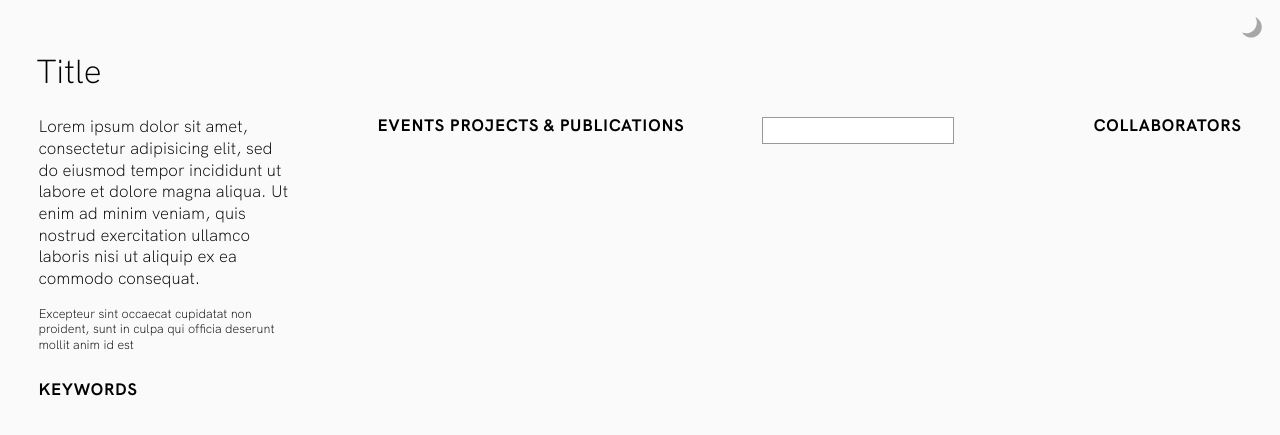
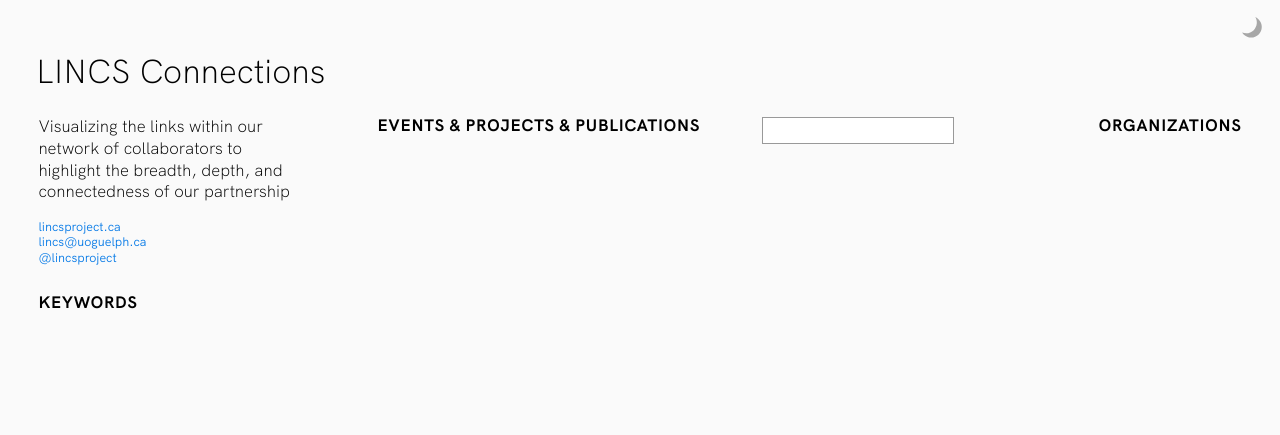
Before and after one commit to nrchtct/linkedlists_lod3, a PHP site: page / in a window 1280 px wide. Shown: the top 435 px of the page. Run offline with PHP 8.4, Linux system fonts and the light colour scheme; data that the repository does not hold is empty.

Commit message:
Adding images and updating config

```diff
--- a/index.php
+++ b/index.php
@@ -400,8 +400,8 @@ foreach ($right_items as $name) {
 	if (count($types)==1) echo $types[0];
 	else {
 		foreach ($types as $i=>$t) {
-			if (count($types)==$i+1) echo " &amp; ";
 			echo "<a href='#$t'>$t</a> ";
+			if (count($types)> $i+1) echo " &amp; ";
 		}
 	}
 
@@ -424,11 +424,11 @@ foreach ($items as $item) {
 	}
 
 	echo "<li class='$class_slug'>";
-	echo "<a href='{$item["link"]}'";
+	echo "<a href='{$item["url"]}'";
 	if ($item["hover"]!="") echo " title='{$item["hover"]}' ";
 	echo	">";
 
-	if ($item["img"]!="") echo "<img alt='{$item["title"]}' src='{$app_path}banners/{$item["img"]}'>";
+	if ($item["img"]!="") echo "<img alt='{$item["title"]}' src='{$app_path}img/banner/{$item["img"]}'>";
 
 	$regexp = "/(".implode($middle_items, "|").")/i";
 	error_log(print_r($regexp, true));
--- a/linkedlists/config.php
+++ b/linkedlists/config.php
@@ -1,19 +1,23 @@
 <?php
 
-$data_url = "https://gist.githubusercontent.com/alliyya/d43b8cd389eec3e6306f35eac5733076/raw/fc9b897f93a59e7267d8e9be17bc1f8d8a7f38ad/clode_data.csv"; // leave empty if local data.csv is used
+// $data_url = "https://gist.githubusercontent.com/alliyya/d43b8cd389eec3e6306f35eac5733076/raw/fc9b897f93a59e7267d8e9be17bc1f8d8a7f38ad/clode_data.csv"; // leave empty if local data.csv is used
+$data_url = "https://gist.githubusercontent.com/alliyya/d43b8cd389eec3e6306f35eac5733076/raw/5d11c698eb0fa1a5b837554aaefc7e0bbeb96d46/clode_data_extra.csv"; // This has the additional data including organizations
 
-$website_title = "Title";
+$website_title = "LINCS Connections";
 $website_url = "https://mariandoerk.de/linkedlists/globalvoics/"; // with trailing slash
 
-$website_description = "Lorem ipsum dolor sit amet, consectetur adipisicing elit, sed do eiusmod tempor incididunt ut labore et dolore magna aliqua. Ut enim ad minim veniam, quis nostrud exercitation ullamco laboris nisi ut aliquip ex ea commodo consequat.";
+$website_description = "Dataset and visualization by the Linked Infrastructure for Networked Cultural Scholarship (LINCS)";
 
-$about_section = 'Lorem ipsum dolor sit amet, consectetur adipisicing elit, sed do eiusmod tempor incididunt ut labore et dolore magna aliqua. Ut enim ad minim veniam, quis nostrud exercitation ullamco laboris nisi ut aliquip ex ea commodo consequat.';
+$about_section = 'Visualizing the links within our network of collaborators to highlight the breadth, depth, and connectedness of our partnership';
 
-$contact_details ='Excepteur sint occaecat cupidatat non proident, sunt in culpa qui officia deserunt mollit anim id est';
+$contact_details ='
+<a href="https://lincsproject.ca/">lincsproject.ca</a><br>
+<a id="email" href="mailto:lincs@uoguelph.ca?subject=Linked%20List%20Visualization">lincs@uoguelph.ca</a><br>
+<a href="https://twitter.com/lincsproject">@lincsproject</a>';
 
 // should match column names in data.csv
 $facet_left = "keywords";
-$facet_right = "collaborators";
+$facet_right = "organizations";
 $facet_middle = "";
 
 // should be used in type column
```
Also changed, not shown: linkedlists/img/banner/DCMI_Website_Header2.png (added), linkedlists/img/banner/INKE-infographic_03-30-15.jpg (added), linkedlists/img/banner/big-logo_center.png (added), linkedlists/img/banner/c4l_logo.RGB_400px.png (added), linkedlists/img/banner/crkn-logo.svg (added), linkedlists/img/banner/cropped-lodlam-logo-1.png (added), linkedlists/img/banner/dhsw2018-web-ban.jpg (added), linkedlists/img/banner/home_image_clds.jpg (added), linkedlists/img/banner/lincs.png (added).
